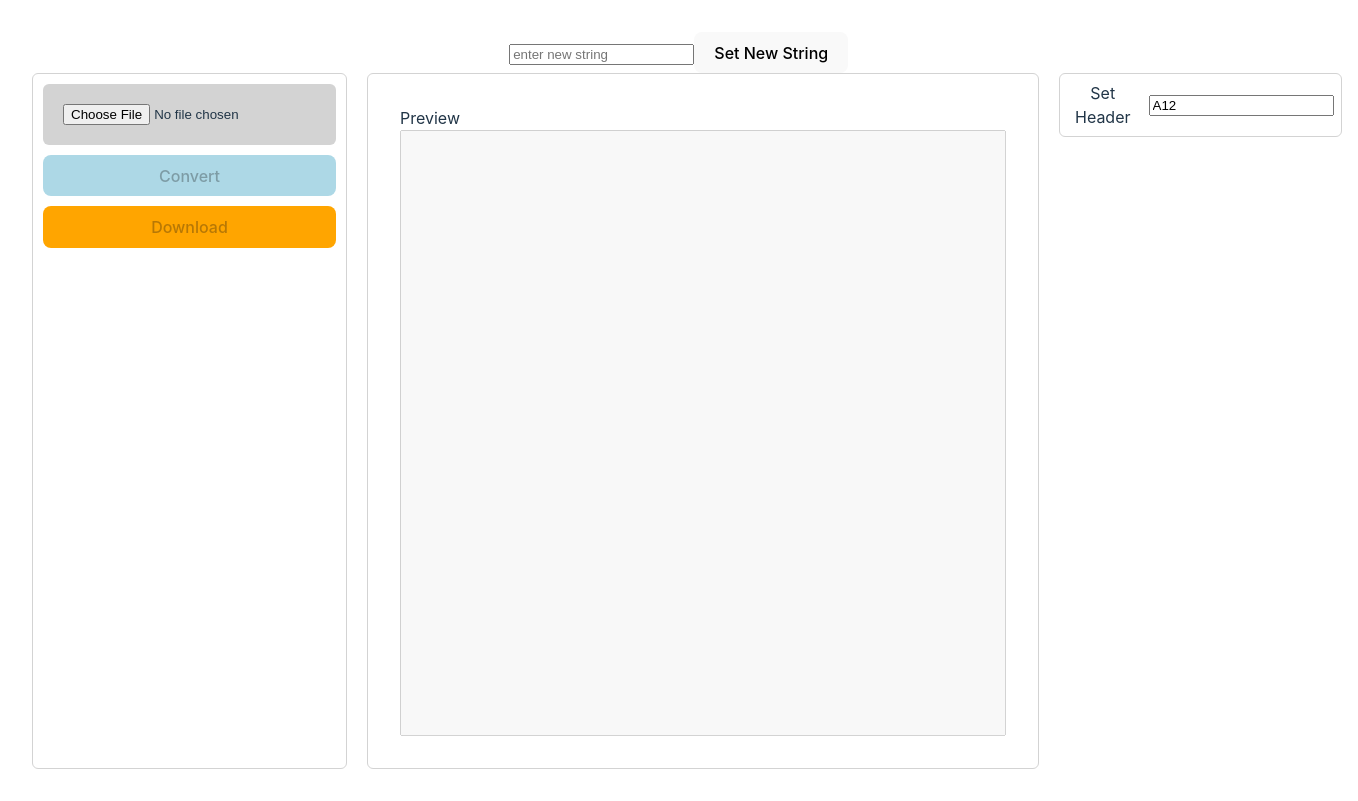
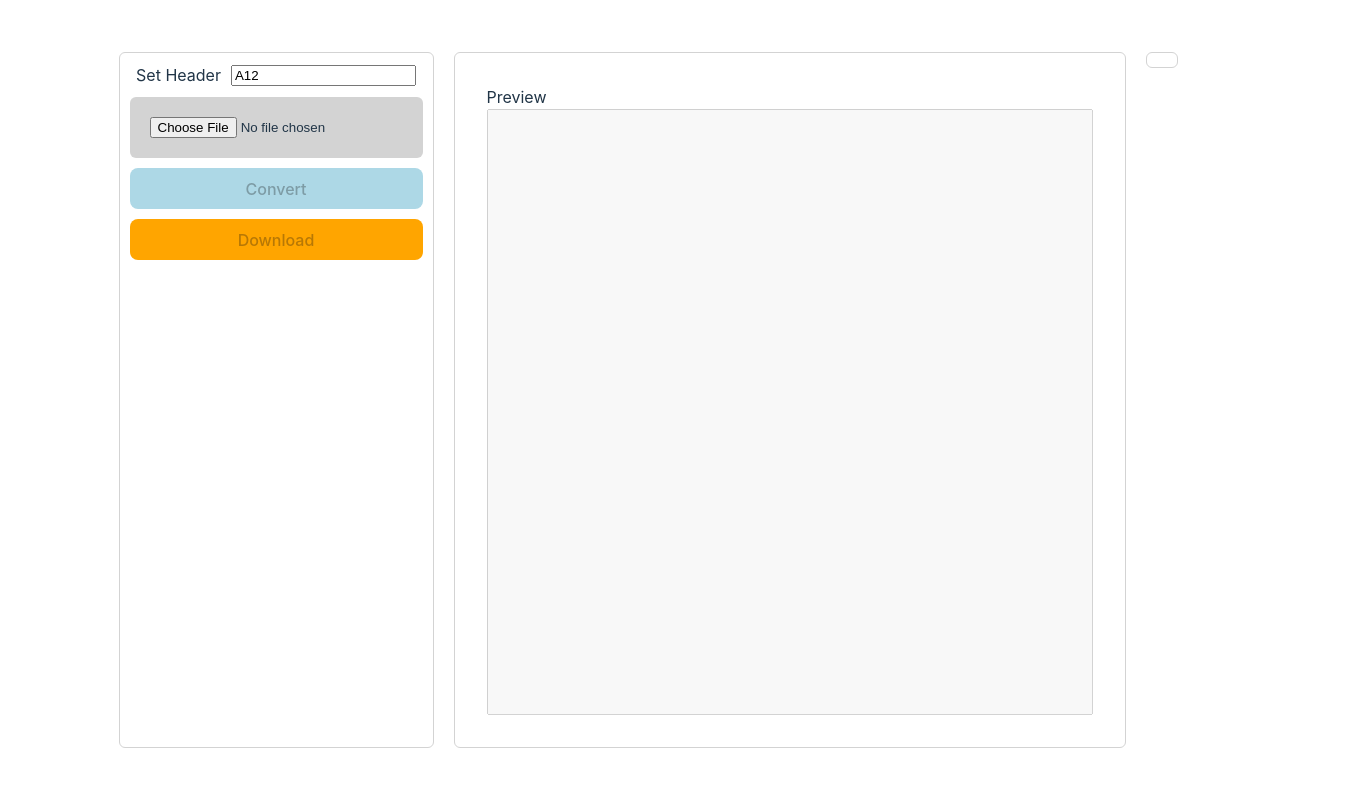
Before and after one commit to gmsat/excel-to-json-converter, a React (Vite) app in the folder client/: page / in a window 1280 px wide. Shown: the whole page, 1358 px wide, since content can reach past the window. Built offline with nearby package versions, Linux system fonts and the light colour scheme.

Commit message:
nothing significant

```diff
--- a/client/src/App.tsx
+++ b/client/src/App.tsx
@@ -2,7 +2,6 @@ import React, { useContext } from 'react';
 import './App.css';
 import ExcelToJson from "./modules/excel-to-json";
 import { UploadDownload, DataPreview, DataOptions } from "./components";
-import ContextTest from "./components/ContextTest";
 import MyContext from "./context/my-context/MyContext";
 
 // TODO: feature to change header values based on their index, choose for which objects to change values for
@@ -131,8 +130,6 @@ function App() {
   return (
     <div className="App">
 
-      <ContextTest/>
-
       <form onSubmit={handleSubmit}>
         <div style={{display: "flex", gap: 20}}>
 
@@ -150,9 +147,7 @@ function App() {
                        newKeys={newKeys}
                        setNewKeys={setNewKeys}
                        handleSubmit={handleSubmit}
-                       outputExists={outputExists}
-                       header={header}
-                       changeHeader={changeHeader}/>
+                       outputExists={outputExists}/>
         </div>
       </form>
     </div>
--- a/client/src/components/ContextTest.tsx
+++ /dev/null
@@ -1,25 +0,0 @@
-import React from 'react';
-import { useContext } from "react";
-import MyContext from "../context/my-context/MyContext";
-
-const ContextTest = () => {
-  const {stringValue, setStringValue} = useContext(MyContext);
-
-  const handleChange = (e: any) => {
-    const newVal = e.target.value;
-    setStringValue(newVal);
-  }
-
-  const handleClick = () => {
-    alert(`new global value: ${stringValue}`);
-  }
-
-  return (
-    <div>
-      <input onChange={handleChange} type="text" placeholder={"enter new string"} value={stringValue}/>
-      <button onClick={handleClick}>Set New String</button>
-    </div>
-  );
-};
-
-export default ContextTest;
--- a/client/src/components/data-options/DataOptions.tsx
+++ b/client/src/components/data-options/DataOptions.tsx
@@ -8,9 +8,7 @@ interface DataOptionsProps {
   newKeys: string[],
   setNewKeys: (newKeys: string[]) => void,
   handleSubmit: (e: any) => void,
-  outputExists: boolean,
-  header: string,
-  changeHeader: (e: any) => void
+  outputExists: boolean
 }
 
 
@@ -22,9 +20,7 @@ const DataOptions: React.FC<DataOptionsProps> = ({
                                                    setOldKeys,
                                                    setNewKeys,
                                                    handleSubmit,
-                                                   outputExists,
-                                                   header,
-                                                   changeHeader
+                                                   outputExists
                                                  }) => {
   return (
     <div>
@@ -40,11 +36,6 @@ const DataOptions: React.FC<DataOptionsProps> = ({
           border: "solid lightgrey 1px",
           borderRadius: 6
         }}>
-
-          <div style={{display: "flex", gap: 10, margin: "auto", alignItems: "center"}}>
-            <label htmlFor="set-header">Set Header</label>
-            <input id={"set-header"} type={"text"} value={header} onChange={changeHeader}/>
-          </div>
 
           {outputExists ?
             <DataKeys
--- a/client/src/components/upload-download/UploadDownload.tsx
+++ b/client/src/components/upload-download/UploadDownload.tsx
@@ -1,4 +1,5 @@
-import React from 'react';
+import React, { useContext } from 'react';
+import MyContext from "../../context/my-context/MyContext";
 
 interface UploadDownloadProps {
   handleChange: (e: any) => void,
@@ -11,9 +12,21 @@ interface UploadDownloadProps {
 
 const UploadDownload: React.FC<UploadDownloadProps> = ({downloadLink, setDownloadEnabled, downloadEnabled, outputExists, handleChange}) => {
 
+  const {header, setHeader} = useContext(MyContext);
+
+  const changeHeader = (e: any) => {
+    const inputVal = e.target.value;
+    setHeader(inputVal);
+  }
+
   return (
     <>
       <div style={{display: "flex", flexFlow: "column", border: "solid lightgrey 1px", borderRadius: 6, padding: 10, gap: 10}}>
+
+        <div style={{display: "flex", gap: 10, alignItems: "center", justifyContent: "center"}}>
+          <label htmlFor="set-header">Set Header</label>
+          <input id={"set-header"} type={"text"} value={header} onChange={changeHeader}/>
+        </div>
 
         <div style={{display: "flex", flexFlow: "row", padding: 20, alignItems: "center", backgroundColor: "lightgrey", borderRadius: 6}}>
           <input accept={".xlsx"} type="file" id={"file"} onChange={handleChange}/>
--- a/client/src/context/my-context/MyContext.ts
+++ b/client/src/context/my-context/MyContext.ts
@@ -1,7 +1,6 @@
 import { createContext } from "react";
 
 interface MyContextType {
-  stringValue: string,
   file: Blob | null,
   setFile: (file: Blob | null) => void,
   downloadLink: null | string,
@@ -13,7 +12,6 @@ interface MyContextType {
   headerKeys: string[],
   oldKeys: string[],
   newKeys: string[],
-  setStringValue: (newValue: string) => void,
   setDownloadLink: (link: string | null) => void,
   setOutputData: (data: any[]) => void,
   setPreview: (data: any) => void,
@@ -26,7 +24,6 @@ interface MyContextType {
 }
 
 const MyContext = createContext<MyContextType>({
-  stringValue: "",
   downloadEnabled: false,
   file: null,
   downloadLink: null,
@@ -38,7 +35,6 @@ const MyContext = createContext<MyContextType>({
   outputExists: false,
   oldKeys: [],
 
-  setStringValue: () => {},
   setDownloadEnabled: () => {},
   setDownloadLink: () => {},
   setFile: () => {},
--- a/client/src/context/my-context/MyContextProvider.tsx
+++ b/client/src/context/my-context/MyContextProvider.tsx
@@ -6,9 +6,6 @@ interface MyContextProviderProps {
 }
 
 export const MyContextProvider: React.FC<MyContextProviderProps> = ({children}) => {
-  const [stringValue, setStringValue] = useState("");
-  // const {stringValue, setStringValue} = useContext(MyContext);
-
   const [file, setFile] = useState<Blob | null>(null);
   const [fileData, setFileData] = useState<string | null>(null);
   const [downloadLink, setDownloadLink] = useState<null | string>(null);
@@ -27,7 +24,6 @@ export const MyContextProvider: React.FC<MyContextProviderProps> = ({children})
 
   return (
     <MyContext.Provider value={{
-      stringValue,
       header,
       newKeys,
       downloadEnabled,
@@ -38,7 +34,6 @@ export const MyContextProvider: React.FC<MyContextProviderProps> = ({children})
       headerKeys,
       file,
       downloadLink,
-      setStringValue,
       setPreview,
       setOutputExists,
       setOutputData,
```
Also changed, not shown: client/src/components/container/Container.tsx (added, +11 -0 lines).
